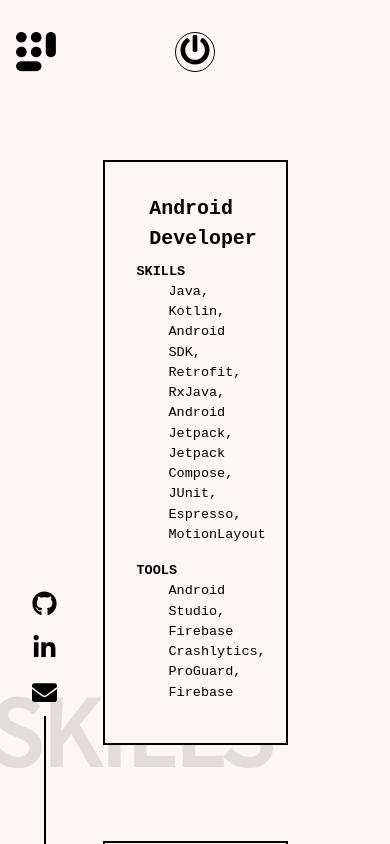
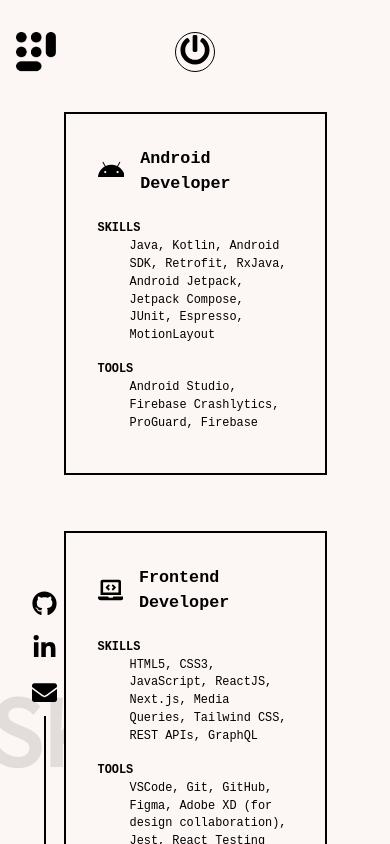
Before and after one commit to HaRsH8747/MyPortfolio, a React (Create React App) app: page /skills in a window 390 px wide. Shown: the top 844 px of the page. Built offline with nearby package versions, Linux system fonts and the light colour scheme; a web font is replaced by a local one.

Commit message:
fix skills layout for mobile screen

```diff
--- a/src/components/AboutPage.js
+++ b/src/components/AboutPage.js
@@ -7,7 +7,7 @@
 import SocialIcons from '../subComponents/SocialIcons';
 import PowerButton from '../subComponents/PowerButton';
 import ParticleComponent from '../subComponents/ParticleComponent';
-import BigTitle from '../subComponents/BigTitlte'
+import BigTitle from '../subComponents/BigTitle'
 import astronaut from '../assets/Images/spaceman.png'
 
 const Box = styled.div`
--- a/src/components/MySkillsPage.js
+++ b/src/components/MySkillsPage.js
@@ -1,51 +1,117 @@
-import React from 'react'
-import styled, { ThemeProvider } from 'styled-components'
-import { lightTheme } from './Themes';
-import { Android, Backend, Develope } from './AllSvgs';
+import { motion } from "framer-motion";
+import styled, { ThemeProvider } from "styled-components";
+import { lazy } from "react";
+import { lightTheme, mediaQueries } from "./Themes";
+
+import { Android, Backend, Develope } from "./AllSvgs";
+
+//Components
+const SocialIcons = lazy(() => import("../subComponents/SocialIcons"));
+const PowerButton = lazy(() => import("../subComponents/PowerButton"));
+const LogoComponent = lazy(() => import("../subComponents/LogoComponent"));
+const ParticleComponent = lazy(() =>
+    import("../subComponents/ParticleComponent")
+);
+const BigTitle = lazy(() => import("../subComponents/BigTitle"));
+
+const Box = styled(motion.div)`
+  background-color: ${(props) => props.theme.body};
+  width: 100vw;
+  min-height: 100vh; // Changed to min-height
+  position: relative;
+  display: flex;
+  flex-wrap: wrap; //  Add this
+  justify-content: center;
+  grid-template-columns: repeat(2, 1fr);
+  place-items: center;
+  gap: 2rem;
+  padding: 2rem 0; // Added padding
+
+  ${mediaQueries(50)`
+    grid-template-columns: 1fr;
+    padding: 6rem 0;
+    gap: 1.5rem;
+  `};
+`;
+
+const Main = styled(motion.div)`
+  border: 2px solid ${(props) => props.theme.text};
+  color: ${(props) => props.theme.text};
+  background-color: ${(props) => props.theme.body};
+  padding: 2rem;
+  width: 80%;
+  max-width: 400px;
+  height: 60vh;
+  z-index: 3;
+  line-height: 1.5;
+  margin: 0 auto;
+  font-family: "Ubuntu Mono", monospace;
+
+  width: 30%; // Same as other boxes
+  min-width: 300px; // Add minimum width
+  margin: 1rem; // Consistent spacing
+  ${mediaQueries(60)`
+    height: 55vh;
+    &:nth-child(7) {
+      height: 45vh;
+    }
+  `};
+
+  ${mediaQueries(50)`
+    width: 50% !important; // Force same width for all in mobile
+    height: 50%;
+    min-width: unset;
+
+    &:nth-child(7) {
+      width: 90%;
+      height: auto;
+      min-height: 40vh;
+    }
+  `};
+
+  &:hover {
+    background-color: ${(props) => props.theme.text};
+    border-color: ${(props) => props.theme.body};
+    color: #fff; // Force white text on hover
+  }
+`;
+
+const Description = styled.div`
+  color: ${(props) => props.theme.text};
+  font-size: calc(0.6em + 1vw);
+  padding: 0.5rem 0;
+  ${Main}:hover & {
+    color: ${(props) => props.theme.body};
+  }
+
+  ${mediaQueries(50)`
+            font-size: calc(0.8em + 1vw);
+
+  `};
+
+  ${mediaQueries(30)`
+                      font-size:calc(0.7em + 1vw);
 
 
-import LogoComponent from '../subComponents/LogoComponent';
-import SocialIcons from '../subComponents/SocialIcons';
-import PowerButton from '../subComponents/PowerButton';
-import ParticleComponent from '../subComponents/ParticleComponent';
-import BigTitle from '../subComponents/BigTitlte'
 
-const Box = styled.div`
-  background-color: ${props => props.theme.body};
-  width: 100vw;
-  min-height: 100vh;  // Changed from height
-  position: relative;
-  display: flex;
-  flex-wrap: wrap;
-  justify-content: center;
-  align-content: flex-start;  // Changed from center
-  gap: 2rem;
-  padding: 6rem 0;  // Added padding
-  overflow: hidden;
-`
+  `};
 
-const Main = styled.div`
-  border: 2px solid ${props => props.theme.text};
-  color: ${props => props.theme.text};
-  background-color: ${props => props.theme.body};
-  padding: 2rem;
-  width: 30vw;
-  min-height: 55vh;  // Changed from fixed height
-  height: auto;  // Added for content-based height
-  z-index: 3;
-  line-height: 1.5;
-  cursor: pointer;
-  font-family: 'Ubuntu Mono', monospace;
-  display: flex;
-  flex-direction: column;
-  justify-content: space-between;
-  margin-top: 4rem;  // Added top margin
+  ${mediaQueries(25)`
+                      font-size:calc(0.5em + 1vw);
 
-  &:hover {
-    color: ${props => props.theme.body};
-    background-color: ${props => props.theme.text};
+
+
+  `};
+
+  strong {
+    margin-bottom: 1rem;
+    text-transform: uppercase;
   }
-`
+  ul,
+  p {
+    margin-left: 2rem;
+  }
+`;
 
 const Title = styled.h2`
   display: flex;
@@ -53,37 +119,36 @@
   align-items: center;
   font-size: calc(1em + 1vw);
 
-${Main}:hover &{
-    &>*{
-        fill:${props => props.theme.body};
+  ${mediaQueries(60)`
+          font-size:calc(0.8em + 1vw);
+  `};
+
+  ${mediaQueries(50)`
+          font-size:calc(1em + 2vw);
+          margin-bottom:1rem;
+  `};
+
+  ${mediaQueries(30)`
+                      font-size:calc(1em + 1vw);
+  `};
+  ${mediaQueries(25)`
+                      font-size:calc(0.8em + 1vw);
+                      svg{
+                        width:30px;
+                        height:30px;
+                      }
+  `};
+
+  ${Main}:hover & {
+    & > * {
+      fill: ${(props) => props.theme.body};
     }
   }
 
-&>*:first-child{
+  & > *:first-child {
     margin-right: 1rem;
   }
-`
-
-const Description = styled.div`
-color: ${props => props.theme.text};
-font-size: calc(0.6em + 1vw);
-padding: 0.5rem 0;
-
-
-${Main}:hover &{
-
-        color:${props => props.theme.body};
-
-}
-
-strong{
-    margin-bottom: 1rem;
-    text-transform: uppercase;
-}
-ul,p{
-    margin-left: 2rem;
-}
-`
+`;
 
 const MySkillsPage = () => {
     return (
@@ -164,4 +229,4 @@
     )
 }
 
-export default MySkillsPage
+export default MySkillsPage;
--- a/src/components/WorkPage.js
+++ b/src/components/WorkPage.js
@@ -10,7 +10,7 @@
 import { Work } from "../data/WorkData";
 import Card from "../subComponents/Card";
 import { YinYang } from "./AllSvgs";
-import BigTitlte from "../subComponents/BigTitlte";
+import BigTitlte from "../subComponents/BigTitle";
 
 const Box = styled.div`
   background-color: ${(props) => props.theme.body};
--- a/src/subComponents/ParticleComponent.js
+++ b/src/subComponents/ParticleComponent.js
@@ -16,7 +16,7 @@
 `;
 
 const ParticlesComponent = (props) => {
-// This is new implementation where I have used react-tsparticles instead of react-particles-js
+
   const particlesInit = async (main) => {
     await loadFull(main);
   };
@@ -27,7 +27,7 @@
       <Particles
         id="tsparticles"
         style={{ position: "absolute", top: 0 }}
-        params={props.theme === "light" ? ConfigLight : ConfigDark}
+        params={props.theme === "light" ? ConfigDark : ConfigDark}
         init={particlesInit}
       />
     </Box>
```
Also changed, not shown: src/subComponents/BigTitle.js (renamed from src/subComponents/BigTitlte.js). Lines whose indentation alone changed are shown as unchanged.
